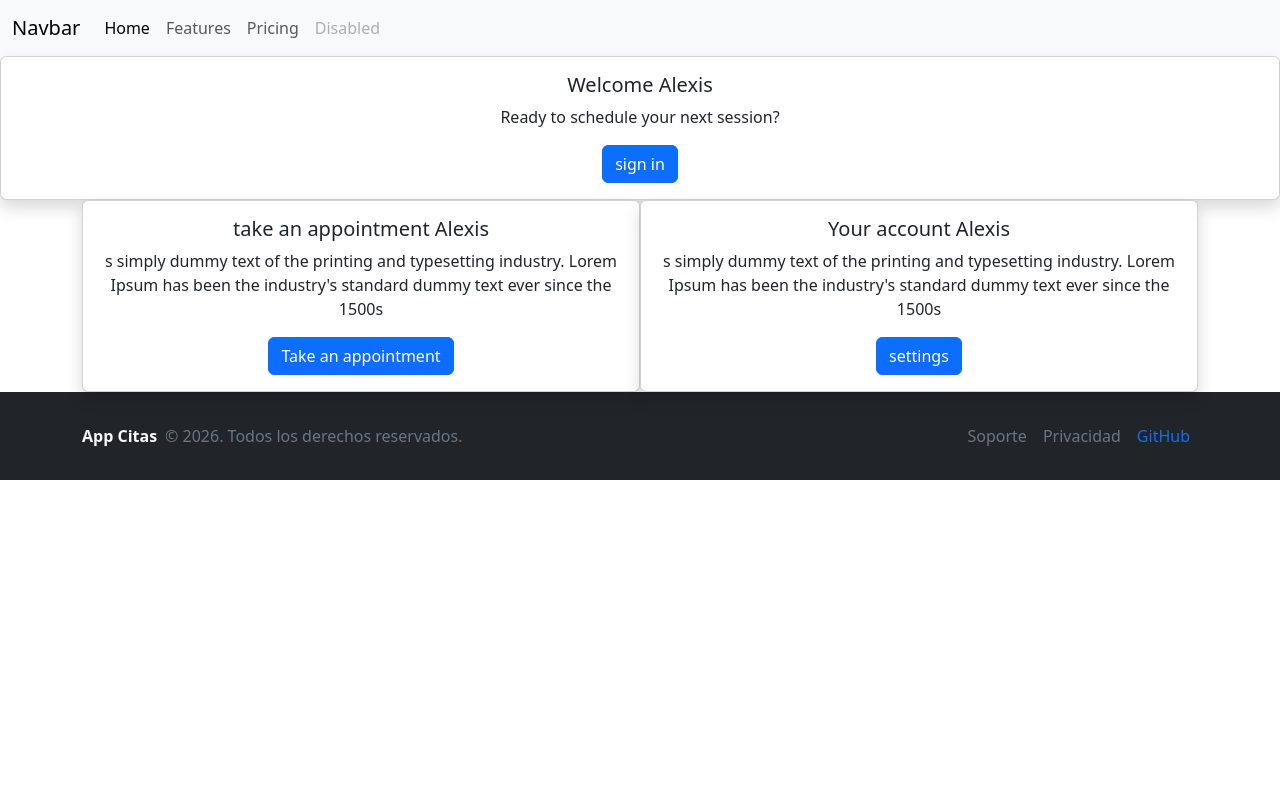
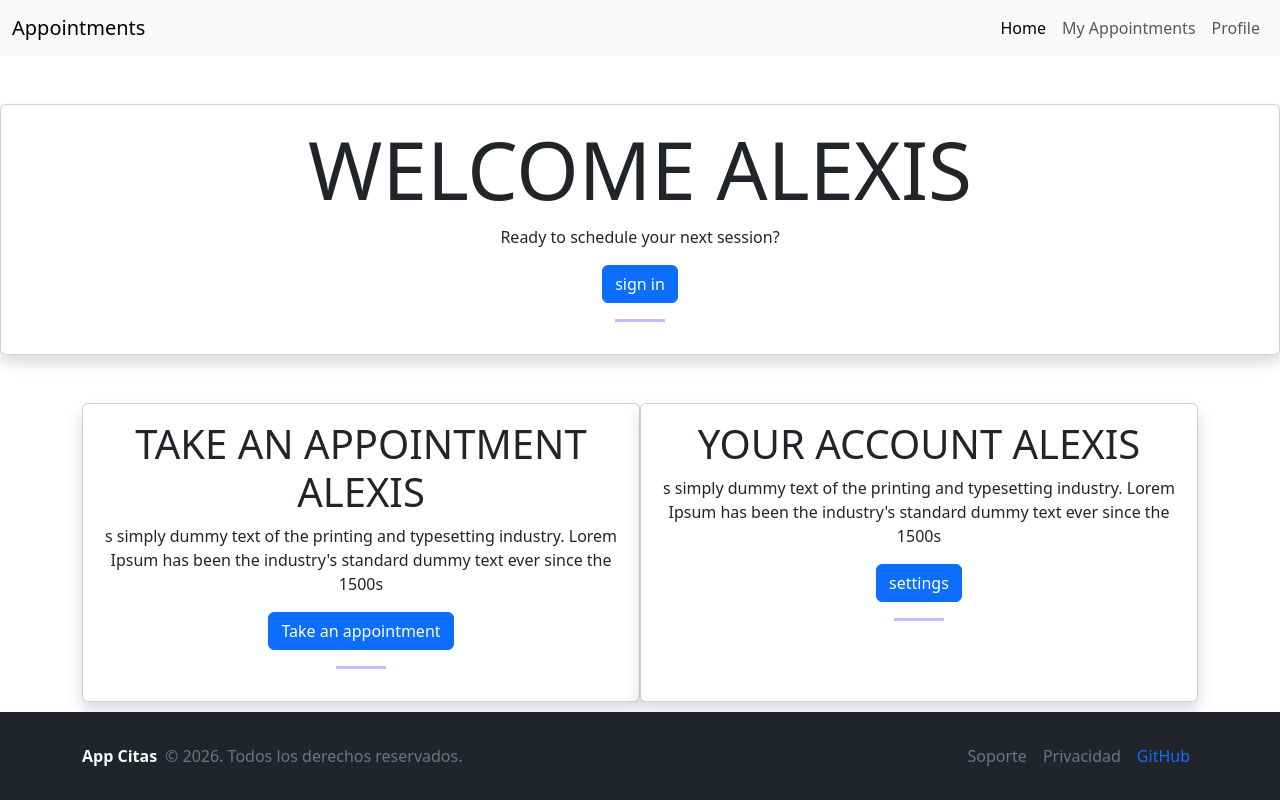
Before and after one commit to snake-17/medicalFrontEnd, a React (Vite) app: page / in a window 1280 px wide. Built offline with nearby package versions, Linux system fonts and the light colour scheme.

Commit message:
home page finalizada

```diff
--- a/src/components/layout/Footer.tsx
+++ b/src/components/layout/Footer.tsx
@@ -1,6 +1,6 @@
 function Footer() {
   return (
-    <footer className="bg-dark text-secondary py-4 mt-auto">
+    <footer className="bg-dark text-secondary py-4 mt-auto fixed-bottom p-3">
       <div className="container">
         <div className="d-flex flex-column flex-md-row justify-content-between align-items-center">
           {/* Lado Izquierdo: Copyright */}
--- a/src/components/layout/Navbar.tsx
+++ b/src/components/layout/Navbar.tsx
@@ -1,39 +1,45 @@
+import { Link, NavLink } from "react-router-dom";
+
 function Navbar() {
   return (
     <nav className="navbar navbar-expand-lg bg-body-tertiary">
       <div className="container-fluid">
-        <a className="navbar-brand" href="#">
-          Navbar
-        </a>
+        {/* Left side */}
+        <Link className="navbar-brand" to="/">
+          Appointments
+        </Link>
+
         <button
           className="navbar-toggler"
           type="button"
           data-bs-toggle="collapse"
-          data-bs-target="#navbarNavAltMarkup"
-          aria-controls="navbarNavAltMarkup"
+          data-bs-target="#navbarNav"
+          aria-controls="navbarNav"
           aria-expanded="false"
           aria-label="Toggle navigation"
         >
-          <span className="navbar-toggler-icon"></span>
+          <span className="navbar-toggler-icon" />
         </button>
-        <div className="collapse navbar-collapse" id="navbarNavAltMarkup">
-          <div className="navbar-nav">
-            <a className="nav-link active" aria-current="page" href="#">
+
+        <div className="collapse navbar-collapse" id="navbarNav">
+          {/* Right side */}
+          <div className="navbar-nav ms-auto">
+            <NavLink className="nav-link" to="/">
               Home
-            </a>
-            <a className="nav-link" href="#">
-              Features
-            </a>
-            <a className="nav-link" href="#">
-              Pricing
-            </a>
-            <a className="nav-link disabled" aria-disabled="true">
-              Disabled
-            </a>
+            </NavLink>
+
+            <NavLink className="nav-link" to="/appointments">
+              My Appointments
+            </NavLink>
+
+            <NavLink className="nav-link" to="/profile">
+              Profile
+            </NavLink>
           </div>
         </div>
       </div>
     </nav>
   );
 }
+
 export default Navbar;
--- a/src/components/sections/home/ActionCard.tsx
+++ b/src/components/sections/home/ActionCard.tsx
@@ -2,15 +2,25 @@ type ActionCardProps = {
   title: string;
   description: string;
   buttonText: string;
+  sizeClass: string;
 };
 
-function ActionCard({ title, description, buttonText }: ActionCardProps) {
+function ActionCard({
+  title,
+  description,
+  buttonText,
+  sizeClass,
+}: ActionCardProps) {
   return (
-    <div className="card shadow">
+    <div className="card shadow mt-5">
       <div className="card-body text-center">
-        <h5 className="card-title">{title}</h5>
+        <h1 className={`${sizeClass} text-uppercase`}>{title}</h1>
         <p className="card-text">{description}</p>
         <button className="btn btn-primary">{buttonText}</button>
+        <hr
+          className="mx-auto"
+          style={{ width: "50px", borderTop: "3px solid blue" }}
+        />
       </div>
     </div>
   );
--- a/src/components/sections/home/CardWelcome.tsx
+++ b/src/components/sections/home/CardWelcome.tsx
@@ -6,6 +6,7 @@ function CardWelcome() {
       title="Welcome Alexis"
       description="Ready to schedule your next session?"
       buttonText="sign in"
+      sizeClass="display-1"
     />
   );
 }
--- a/src/components/sections/home/QuickActions.tsx
+++ b/src/components/sections/home/QuickActions.tsx
@@ -6,11 +6,13 @@ function QuickActions() {
         title="take an appointment Alexis"
         description="s simply dummy text of the printing and typesetting industry. Lorem Ipsum has been the industry's standard dummy text ever since the 1500s"
         buttonText="Take an appointment"
+        sizeClass="display-6"
       />
       <ActionCard
         title="Your account Alexis"
         description="s simply dummy text of the printing and typesetting industry. Lorem Ipsum has been the industry's standard dummy text ever since the 1500s"
         buttonText="settings"
+        sizeClass="display-6"
       />
     </div>
   );
--- a/src/main.tsx
+++ b/src/main.tsx
@@ -1,11 +1,13 @@
 import { StrictMode } from "react";
 import { createRoot } from "react-dom/client";
-//import './index.css'
+import { BrowserRouter } from "react-router-dom";
 import App from "./App.tsx";
 import "bootstrap/dist/css/bootstrap.min.css";
 
 createRoot(document.getElementById("root")!).render(
   <StrictMode>
-    <App />
+    <BrowserRouter>
+      <App />
+    </BrowserRouter>
   </StrictMode>,
 );
```
